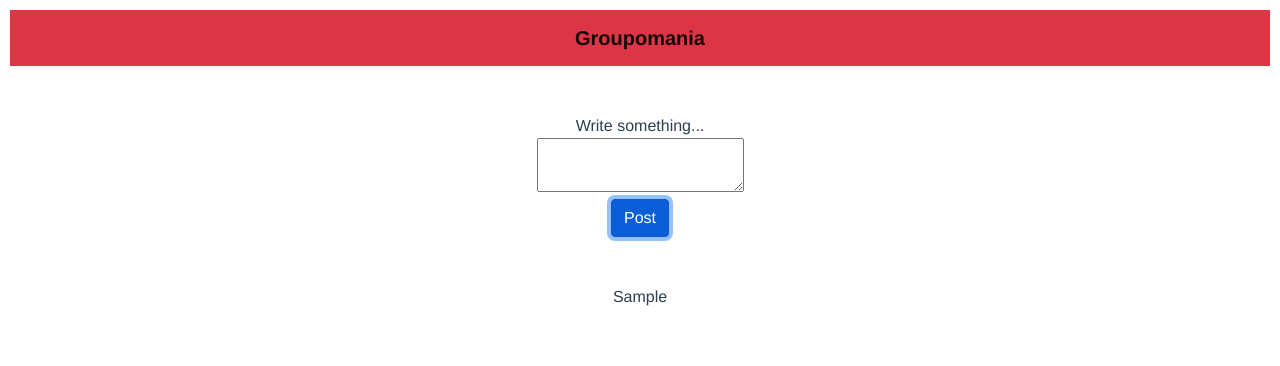
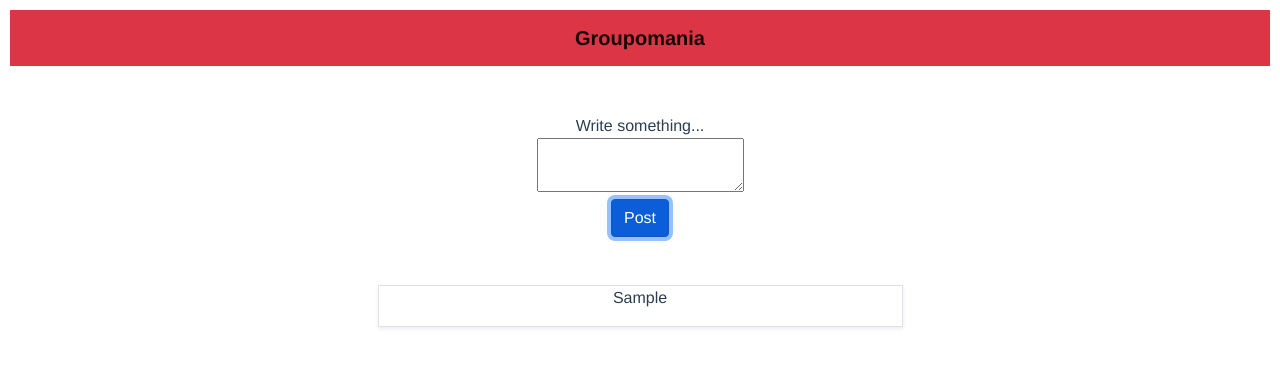
Before and after one commit to jda447/Connect-E, a Vue app in the folder groupomania/: page / in a window 1280 px wide. Both pictures are taken after typing "Sample" into the empty fields and a click on the button "Post". Shown: the top 366 px of the page. Built offline with nearby package versions, Linux system fonts and the light colour scheme.

Commit message:
UserPost borders

```diff
--- a/groupomania/src/App.vue
+++ b/groupomania/src/App.vue
@@ -7,7 +7,8 @@
     <div><button type="submit" class="btn btn-primary mb-5">Post</button></div>
     </form>
     <div v-for="(post, index) in posts" :key="index">
-     <UserPosts :body="post.body"></UserPosts>
+    <div v-if=post.body class="border col-5 shadow-sm mx-auto">
+     <UserPosts :body="post.body"></UserPosts></div>
     </div>
   </div>
 </template>
--- a/groupomania/src/main.js
+++ b/groupomania/src/main.js
@@ -1,5 +1,6 @@
 import { createApp } from 'vue'
 import App from './App.vue'
-import 'bootstrap'; import 'bootstrap/dist/css/bootstrap.min.css';
+import 'bootstrap'
+import 'bootstrap/dist/css/bootstrap.min.css'
 
 createApp(App).mount('#app')
```
